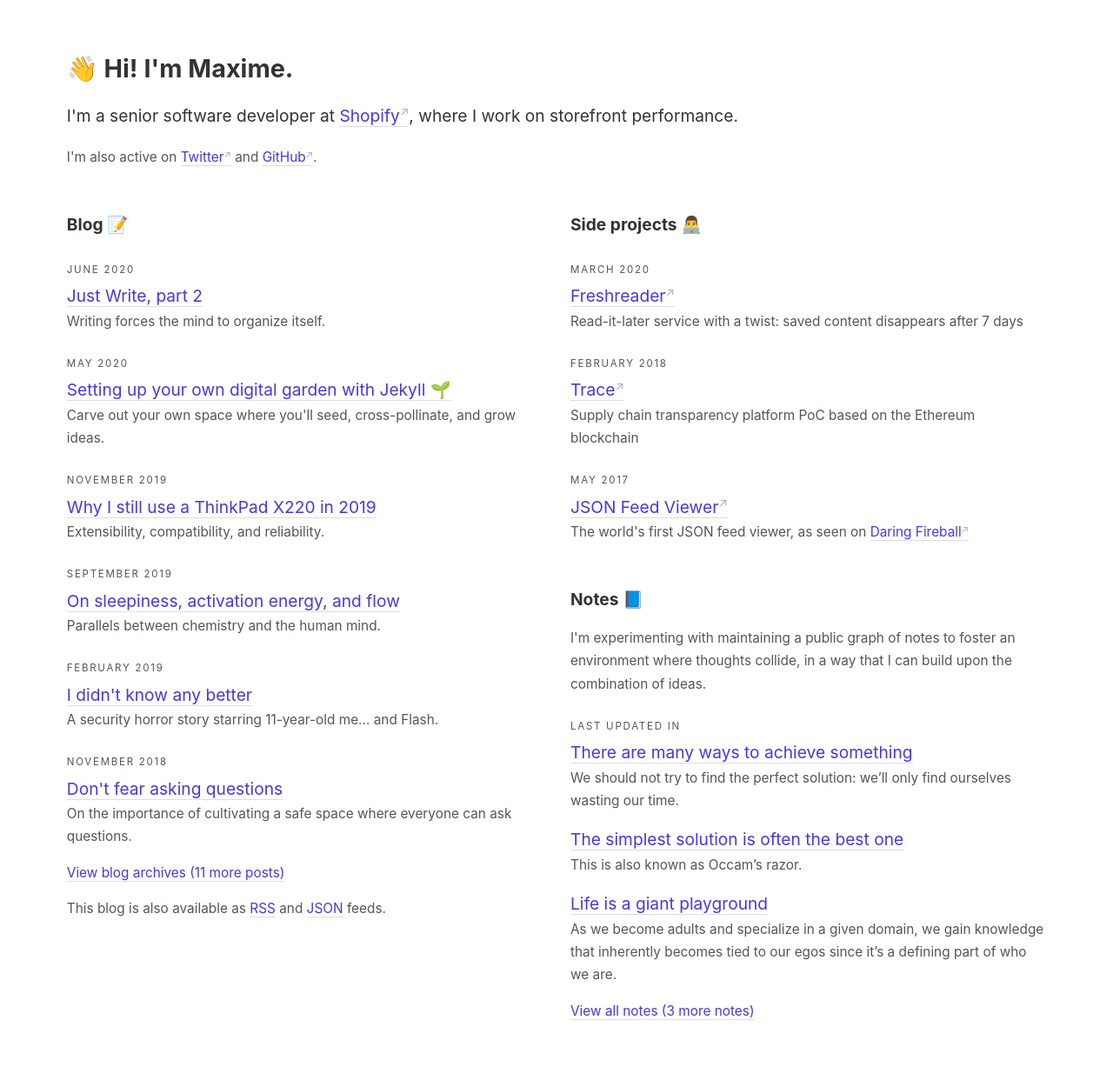
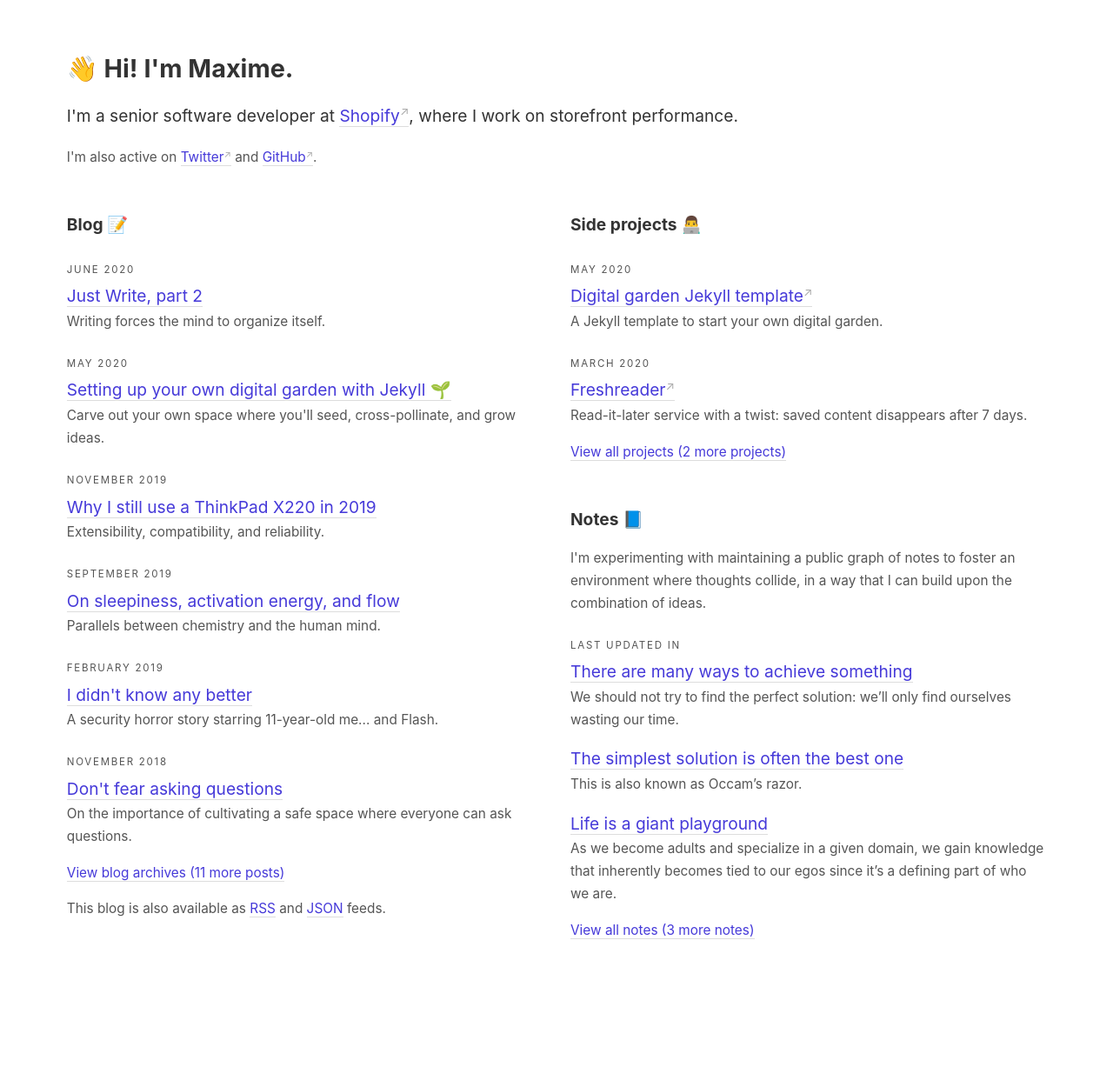
Before and after one commit to maximevaillancourt/maximevaillancourt.github.io, a Jekyll site: the page built from _pages/index.md, in a window 1280 px wide. Shown: the whole page at 87% size. Built offline with Jekyll 4.4.1, drawn with Linux system fonts in a browser that asks for light colours; after the commit the page ends 1134 px from its top, so only the background shows below that.

Commit message:
Update projects

```diff
--- a/_data/projects.yml
+++ b/_data/projects.yml
@@ -1,14 +1,19 @@
+- name: Digital garden Jekyll template
+  description_html: "A Jekyll template to start your own digital garden."
+  url: https://github.com/maximevaillancourt/digital-garden-jekyll-template
+  date: 2020-05-19
+
 - name: Freshreader
-  description_html: "Read-it-later service with a twist: saved content disappears after 7 days"
+  description_html: "Read-it-later service with a twist: saved content disappears after 7 days."
   url: https://freshreader.app
   date: 2020-03-14
 
 - name: Trace
-  description_html: Supply chain transparency platform PoC based on the Ethereum blockchain
+  description_html: Supply chain transparency platform PoC based on the Ethereum blockchain.
   url: https://github.com/maximevaillancourt/trace
   date: 2018-02-01
 
 - name: JSON Feed Viewer
-  description_html: The world's first JSON feed viewer, as seen on <a target="_blank" rel="noopener" href="https://daringfireball.net/linked/2017/05/18/maxime-vaillancourt-json-feed-viewer">Daring Fireball</a>
+  description_html: The world's first JSON feed viewer, as seen on <a target="_blank" rel="noopener" href="https://daringfireball.net/linked/2017/05/18/maxime-vaillancourt-json-feed-viewer">Daring Fireball</a>.
   url: https://github.com/maximevaillancourt/json-feed-viewer
   date: 2017-05-01
--- a/_pages/index.md
+++ b/_pages/index.md
@@ -48,13 +48,22 @@ permalink: /
 
     <div class="grid-element">
       <b>Side projects 👨‍💻</b>
-      {% for project in site.data.projects %}
+
+      {% assign project_limit = 2 %}
+      {% for project in site.data.projects limit: project_limit %}
       <div class="super">{{ project.date | date: "%B %Y" }}</div>
       <div class="blog-entry">
         <div><a target="_blank" rel="noopener" href="{{ project.url }}">{{ project.name }}</a></div>
         <div class="sub">{{ project.description_html }}</div>
       </div>
       {% endfor %}
+      <div class="sub">
+        <p>
+          <a class="internal-link" href="/projects">
+            View all projects ({{ site.data.projects.size | minus: project_limit }} more projects)
+          </a>
+        </p>
+      </div>
 
       <br>
 
```
Also changed, not shown: _pages/projects.md (added, +19 -0 lines).
